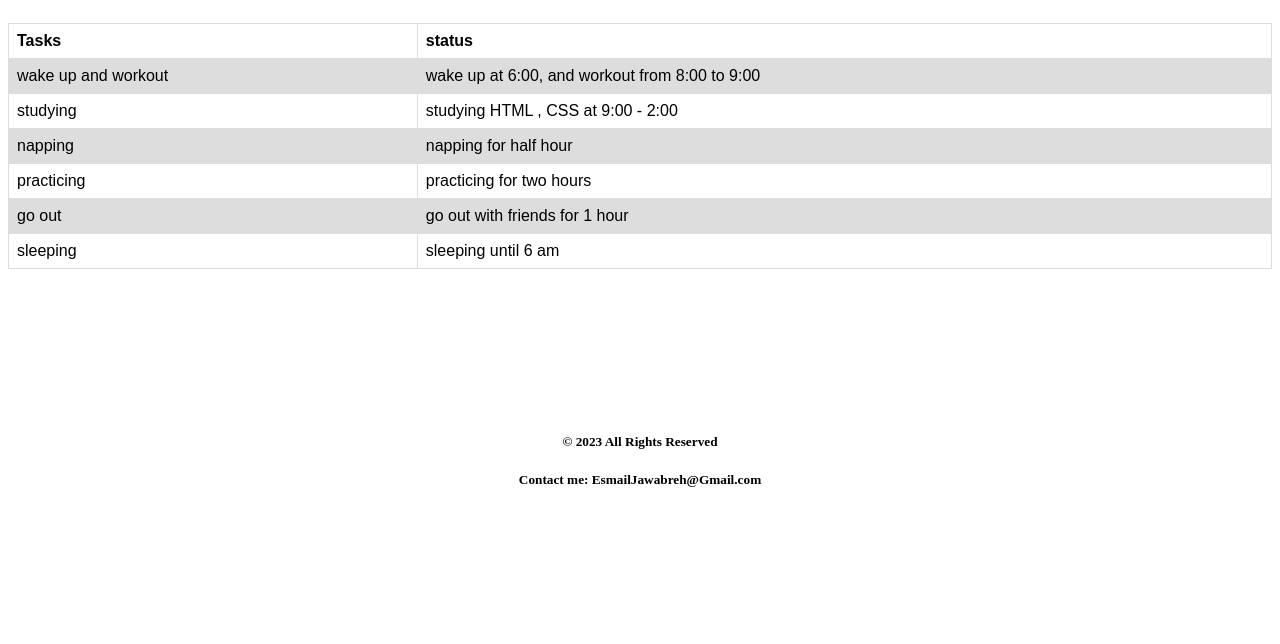
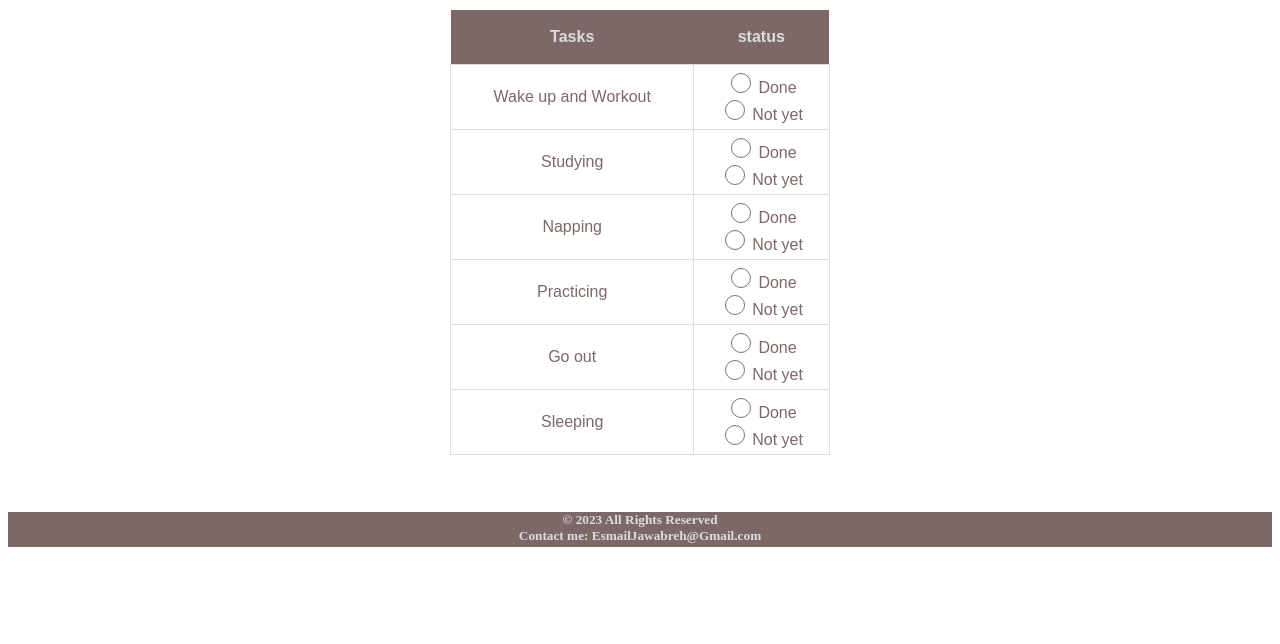
Before and after one commit to Esmail-Jawabreh/todo-project, a plain HTML site: page index.html in a window 1280 px wide. Shown: the part 156-800 px from the top of the page. Drawn offline with Linux system fonts and the light colour scheme.

Commit message:
Lab 04 --- adding css and new wireframe

```diff
--- /dev/null
+++ b/about-design.css
@@ -0,0 +1,77 @@
+header {
+    background-color: rgb(125, 104, 104);
+    height: 60px;
+}
+
+#logo {
+    float: left;
+}
+
+#ul {
+    list-style-type: none;
+    margin: 0;
+    padding: 0;
+    margin-left: 1440px;
+}
+
+#li {
+    display: inline;
+    color: #dddddd;
+}
+
+body {
+    background-color: white;
+}
+
+main {
+    margin-top: 1.5%;
+}
+
+#name {
+    color: rgb(125, 104, 104);
+}
+
+#p {
+    color: rgb(125, 104, 104);
+}
+
+#Contact {
+    color: rgb(125, 104, 104);
+}
+
+form {
+    margin-top: 1%;
+}
+
+label {
+    color: rgb(125, 104, 104);
+}
+
+.button {
+    background-color: rgb(125, 104, 104);
+    border: none;
+    color: #dddddd;
+    padding: 16px 32px;
+    text-align: center;
+    text-decoration: none;
+    display: inline-block;
+    font-size: 16px;
+    margin: 4px 2px;
+    transition-duration: 0.4s;
+    cursor: pointer;
+}
+
+.button5:hover {
+    background-color: #dddddd;
+    color: rgb(125, 104, 104);
+}
+
+footer {
+    background-color: rgb(125, 104, 104);
+    height: 35px;
+    margin-top: 2%;
+}
+
+h5 {
+    color: #dddddd;
+}
--- /dev/null
+++ b/index-design.css
@@ -0,0 +1,81 @@
+header {
+  background-color: rgb(125, 104, 104);
+  height: 60px;
+}
+
+#logo {
+  float: left;
+}
+
+#ul {
+  list-style-type: none;
+  margin: 0;
+  padding: 0;
+  margin-left: 1440px;
+}
+
+#li {
+  display: inline;
+  color: #dddddd;
+}
+
+body {
+  background-color: white;
+}
+
+#todolist {
+  margin-top: 2%;
+  color: rgb(125, 104, 104);
+}
+
+table {
+  font-family: arial, sans-serif;
+  border-collapse: collapse;
+  width: 30%;
+  margin-top: 2%;
+}
+
+th {
+  color: #dddddd;
+}
+
+td {
+  border: 1px solid #dddddd;
+  text-align: center;
+  padding: 5px;
+  color: rgb(125, 104, 104);
+}
+
+#checkyes {
+  accent-color: #08d61c;
+
+}
+
+#checkno {
+  accent-color: #f10606;
+}
+
+#checkyes,
+#checkno {
+  width: 20px;
+  height: 20px;
+}
+
+#tasks,
+#status {
+  background-color: rgb(125, 104, 104);
+  text-align: center;
+  padding: 18px;
+}
+
+
+
+footer {
+  background-color: rgb(125, 104, 104);
+  height: 35px;
+  margin-top: 4.5%;
+}
+
+h5 {
+  color: #dddddd;
+}
--- a/index.html
+++ b/index.html
@@ -7,34 +7,7 @@
     <meta name="viewport" content="width=device-width, initial-scale=1.0">
     <title>ToDo List</title>
 
-    <style>
-        #logo {
-            float: left;
-        }
-
-        h3 {
-            margin-left: 1430px;
-        }
-
-        footer {
-            margin-top: 13%;
-        }
-        table {
-            font-family: arial, sans-serif;
-            border-collapse: collapse;
-            width: 100%;
-            margin-top: 6%;
-          }
-          td, th {
-            border: 1px solid #dddddd;
-            text-align: left;
-            padding: 8px;
-          }
-
-          tr:nth-child(even) {
-            background-color: #dddddd;
-          }
-    </style>
+    <link rel="stylesheet" href="index-design.css">
 </head>
 
 <body>
@@ -42,49 +15,84 @@
         <img id="logo" src="https://online.ltuc.com/d2l/lp/navbars/6606/theme/viewimage/186/view?v=20.23.1.18034"
             width="70" height="50">
 
-        <h3><u>ToDo List</u></h3>
-        <a style="text-decoration:none;" href="http://127.0.0.1:5500/about.html">
-            <h3 align="left">About</h3>
-        </a>
+
+        <ul id="ul">
+            <li id="li">
+                <h3><u>Home</u></h3>
+            </li>
+            <li id="li"><a style="text-decoration:none;" href="http://127.0.0.1:5500/about.html">
+                    <h3>About</h3>
+                </a></li>
+        </ul>
     </header>
 
     <main>
+        <center>
+            <h1 id="todolist">ToDo List</h1>
             <table>
                 <tr>
-                <th>Tasks</th>
-                <th>status</th>
+                    <th id="tasks">Tasks</th>
+                    <th id="status">status</th>
                 </tr>
                 <tr>
-                <td>wake up and workout</td>
-                <td>wake up at 6:00, and workout from 8:00 to 9:00</td>
+                    <td>Wake up and Workout</td>
+                    <td>
+                        <input type="radio" id="checkyes" name="wakeup">
+                        <label>Done</label><br>
+                        <input type="radio" id="checkno" name="wakeup">
+                        <label>Not yet</label>
+                    </td>
                 </tr>
                 <tr>
-                <td>studying</td>
-                <td>studying HTML , CSS at 9:00 - 2:00</td>
+                    <td>Studying</td>
+                    <td><input type="radio" id="checkyes" name="studying">
+                        <label>Done</label><br>
+                        <input type="radio" id="checkno" name="studying">
+                        <label>Not yet</label>
+                    </td>
                 </tr>
                 <tr>
-                <td>napping</td>
-                <td>napping for half hour</td>
+                    <td>Napping</td>
+                    <td><input type="radio" id="checkyes" name="napping">
+                        <label>Done</label><br>
+                        <input type="radio" id="checkno" name="napping">
+                        <label>Not yet</label>
+                    </td>
                 </tr>
                 <tr>
-                <td>practicing</td>
-                <td>practicing for two hours</td>
+                    <td>Practicing</td>
+                    <td><input type="radio" id="checkyes" name="practicing">
+                        <label>Done</label><br>
+                        <input type="radio" id="checkno" name="practicing">
+                        <label>Not yet</label>
+                    </td>
                 </tr>
                 <tr>
-                <td>go out</td>
-                <td>go out with friends for 1 hour</td>
+                    <td>Go out</td>
+                    <td><input type="radio" id="checkyes" name="go-out">
+                        <label>Done</label><br>
+                        <input type="radio" id="checkno" name="go-out">
+                        <label>Not yet</label>
+                    </td>
                 </tr>
                 <tr>
-                <td>sleeping</td>
-                <td>sleeping until 6 am</td>
+                    <td>Sleeping</td>
+                    <td><input type="radio" id="checkyes" name="sleeping">
+                        <label>Done</label><br>
+                        <input type="radio" id="checkno" name="sleeping">
+                        <label>Not yet</label>
+                    </td>
                 </tr>
             </table>
+        </center>
     </main>
 
     <center>
         <footer>
-            <h5>© 2023 All Rights Reserved</h5>
-            <h5>Contact me: EsmailJawabreh@Gmail.com</h5>
+            <h5>© 2023 All Rights Reserved <br>
+                Contact me: EsmailJawabreh@Gmail.com
+            </h5>
+
         </footer>
     </center>
 </body>
```
Also changed, not shown: about.html (+20 -17 lines), Lab-04.png (added), 1 other file. Lines whose indentation alone changed are shown as unchanged.
